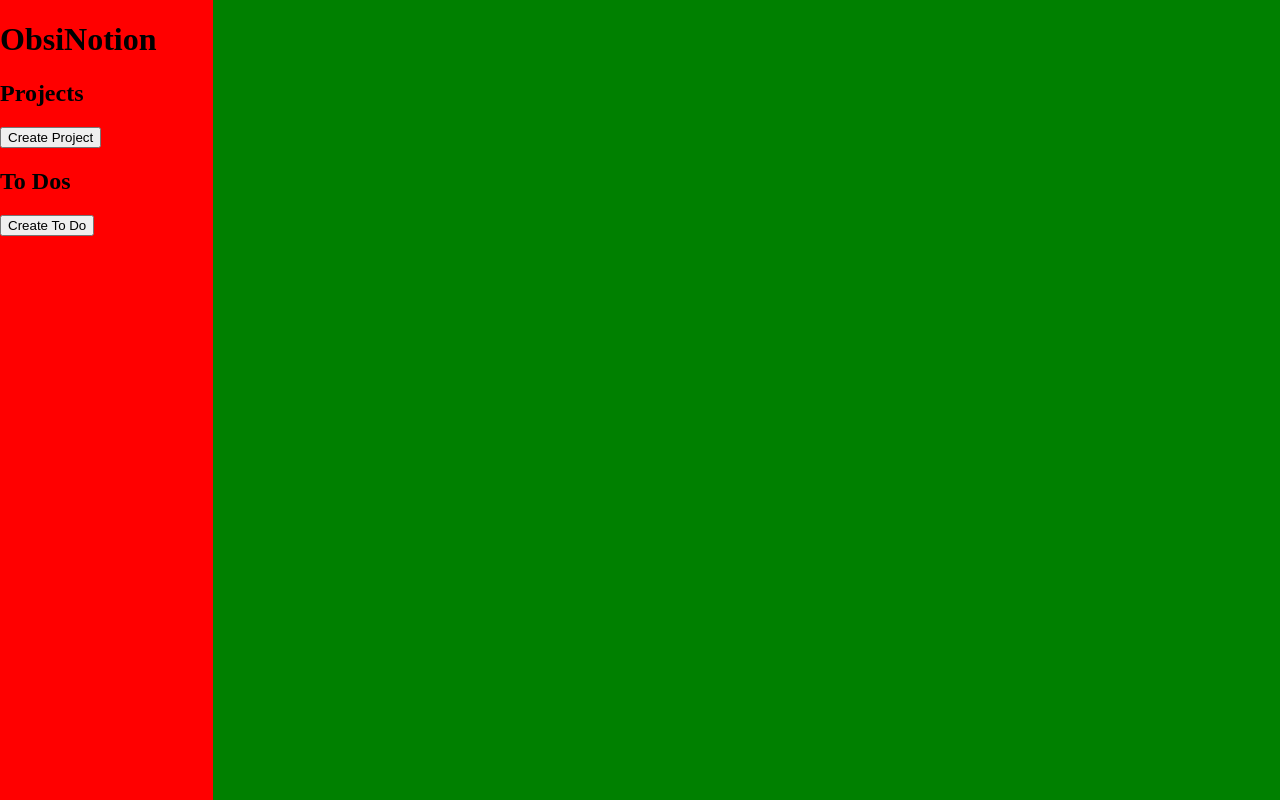
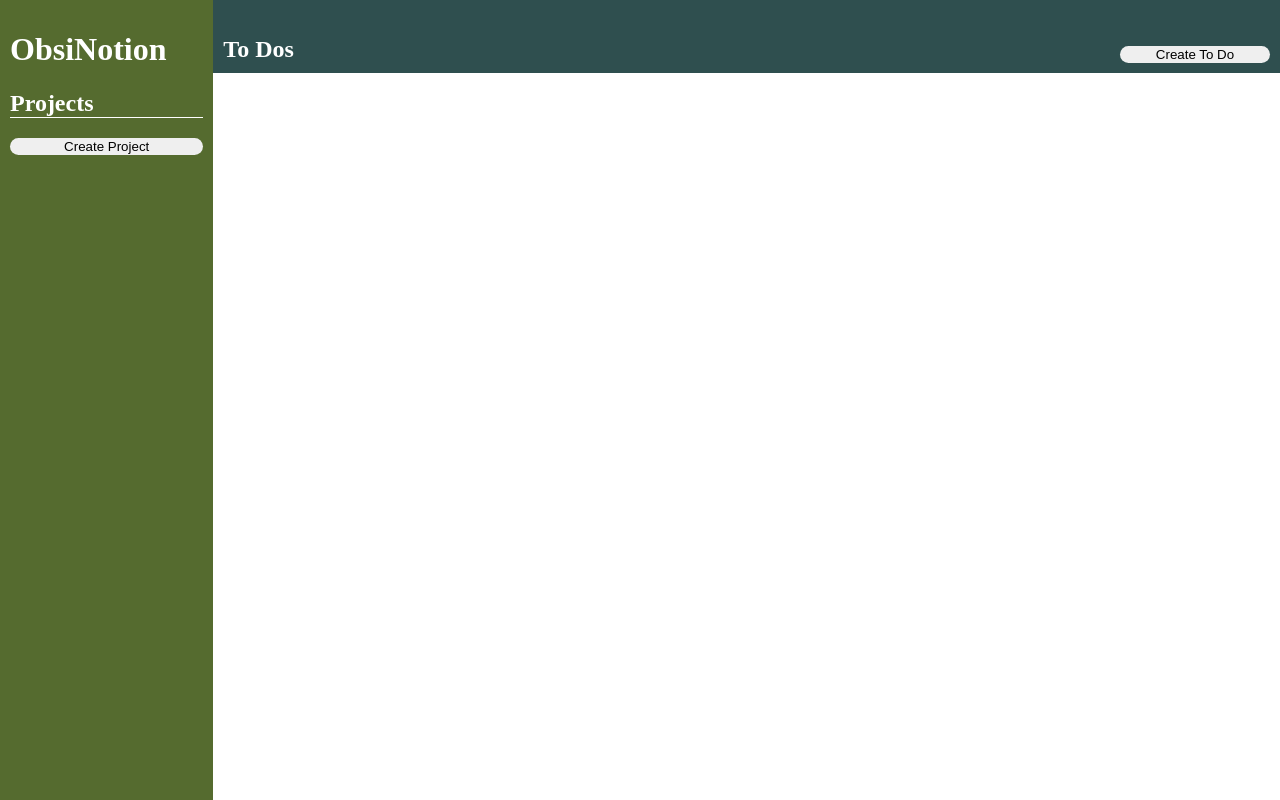
Before and after one commit to Adonuu/odin-todo, a website built with webpack: page src/index.html in a window 1280 px wide. Built offline with nearby package versions, Linux system fonts and the light colour scheme.

Commit message:
styled the nav bar and header of the page fixed issue where closing create project form would create a blank project

```diff
--- a/src/DomRender.js
+++ b/src/DomRender.js
@@ -6,7 +6,6 @@ const projectListDisplay = document.querySelector('#projectList');
 
 export function renderProject(project) {
     projectDisplay.innerHTML= '';
-    document.querySelector('#projectSection').setAttribute('currentProject', getProject(event.target.innerHTML).getTitle());
     project.getTodoList().forEach((val) => {
         projectDisplay.appendChild(renderToDo(val, project));;
     });
@@ -110,6 +109,7 @@ export function renderProjectList(projects) {
         projectListDisplay.appendChild(div);
         div.addEventListener('click', (event) => {
             projectDisplay.innerHTML = '';
+            document.querySelector('#projectSection').setAttribute('currentProject', getProject(event.target.innerHTML).getTitle());
             renderProject(getProject(event.target.innerHTML));
         });
     })
--- a/src/index.css
+++ b/src/index.css
@@ -1,13 +1,30 @@
 #navBar {
     grid-area: navBar;
-    background-color: red;
+    background-color: darkolivegreen;
+    color: white;
 }
 
 #content {
     grid-area: content;
-    background-color: green;
     width: 100%;
     height: 100%;
+}
+
+#header {
+    padding: 10px 10px;
+    grid-area: header;
+    background-color: darkslategray;
+    display: flex;
+    flex-flow: row nowrap;
+    justify-content: space-between;
+    align-items: flex-end;
+    color: white;
+}
+
+#createTodo {
+    border-radius: 10px;
+    border-style: none;
+    width: 150px;
 }
 
 body {
@@ -16,6 +33,46 @@ body {
     display: grid;
     height: 100vh;
     grid-template-areas:
+        "navBar header"
         "navBar content";
     grid-template-columns: 1fr 5fr;
+    grid-template-rows: 1fr 10fr;
 }
+
+#navBar {
+    padding: 10px;
+}
+
+#project {
+    border-bottom: 1px solid white;
+}
+
+#projectSection {
+    display: flex;
+    flex-flow: column nowrap;
+    gap: 10px;
+}
+
+.projectListItem {
+    height: 1.5rem;
+    font-size: 1.25rem;
+    padding-left: 10px;
+    border-radius: 10px;
+}
+
+.projectListItem:hover {
+    background-color: darkslategray;
+}
+
+#createProjectButton {
+    border-radius: 10px;
+    border-style: none;
+}
+
+h2 {
+    margin: 0;
+}
+
+#projectTodos {
+    padding: 10px;
+}
--- a/src/index.html
+++ b/src/index.html
@@ -15,11 +15,10 @@
           <div id="projectList"></div>
           <button id="createProjectButton">Create Project</button>
         </div>
-        <div id="todoSection">
-          <h2 id="todo">To Dos</h2>
-          <div id="todoList"></div>
-          <button id="createTodo">Create To Do</button>
-        </div>
+      </div>
+      <div id="header">
+        <h2 id="todo">To Dos</h2>
+        <button id="createTodo">Create To Do</button>
       </div>
       <div id="content">
         <div id="projectTodos"></div>
@@ -29,9 +28,10 @@
           <h2>Create Project</h2>
           <label for="title">Title :</label>
           <input type="text" name="title" id="projectTitleInput">
-          <button id="closeCreateProjectDialog">Close</button>
+          <button id="closeCreateProjectDialog" type="button">Close</button>
           <input type="submit">
         </form>
+
       </dialog>
       <dialog id="createTodoDialog">
         <form method="dialog" id="createTodoForm">
@@ -44,7 +44,7 @@
           <input type="text" name="dueDate" id="todoDueDateInput">
           <label for="description">Description</label>
           <input type="text" name="description" id="todoDescriptionInput">
-          <button id="closeCreateTodoDialog">Close</button>
+          <button id="closeCreateTodoDialog" type="button">Close</button>
           <input type="submit">
         </form>
       </dialog>
--- a/src/index.js
+++ b/src/index.js
@@ -28,7 +28,7 @@ createProjectButton.addEventListener('click', () => {
 });
 
 // close create project dialog when closeCreateProjectDialog is pressed
-closeCreateProjectDialog.addEventListener('click', () => {
+closeCreateProjectDialog.addEventListener('click', (e) => {
     createProjectDialog.close();
 });
 
@@ -55,6 +55,7 @@ closeCreateTodoDialog.addEventListener('click', () => {
 createTodoForm.addEventListener('submit', (e) => {
     // get current project
     let currentProject = getProject(projectSection.getAttribute('currentProject'));
+    console.log(currentProject);
     // get information from form
     let todoTitle = e.target.querySelector('#todoTitleInput').value;
     let todoPriority = e.target.querySelector('#todoPriorityInput').value;
--- a/src/storage.js
+++ b/src/storage.js
@@ -1,3 +1,6 @@
+import { project } from "./project";
+import { todo } from "./todo";
+
 export function readStorage() {
     // grab projects form local storage if it is there
     let projects = JSON.parse(localStorage.getItem('obsinotionProjectStorage'));
```
